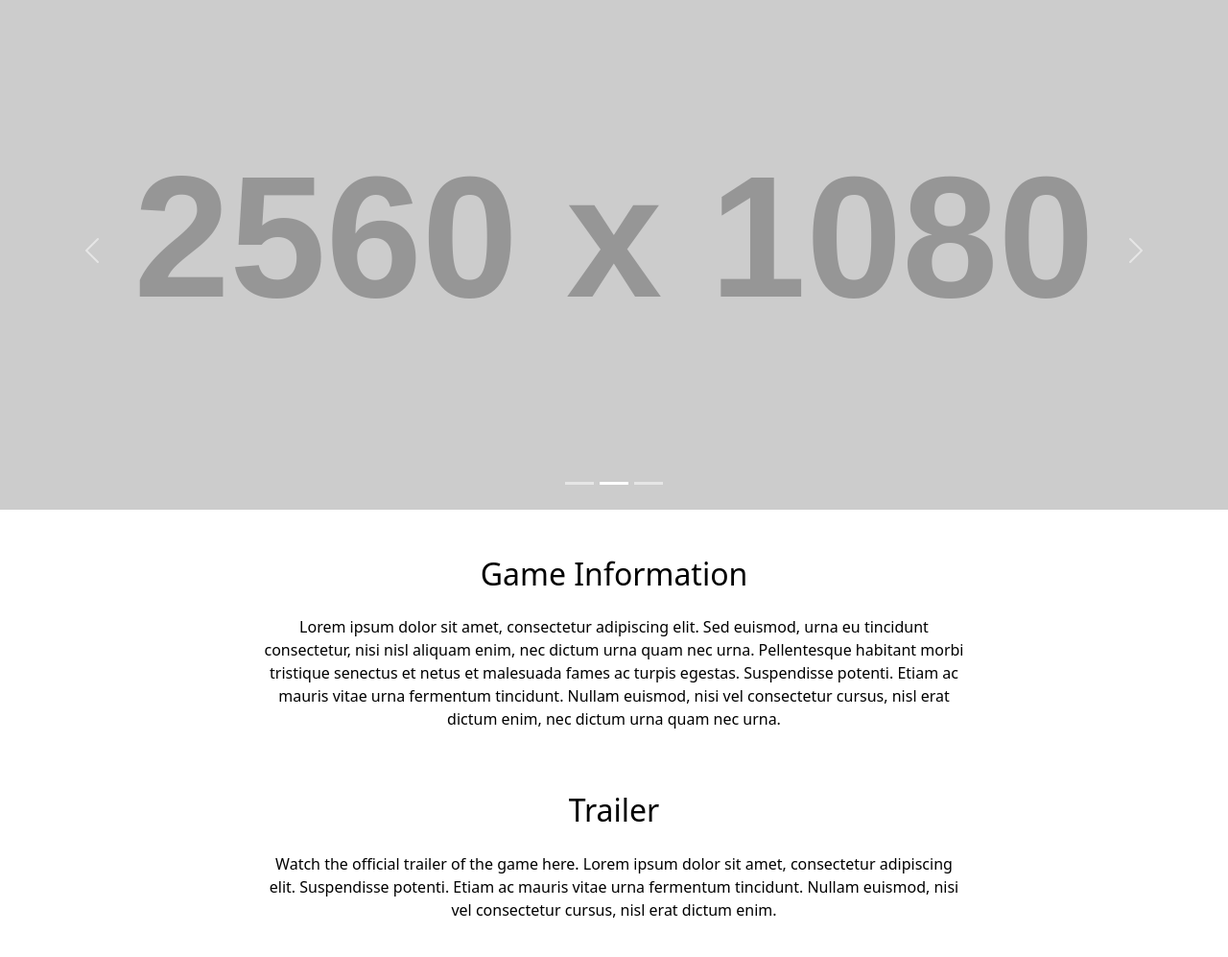
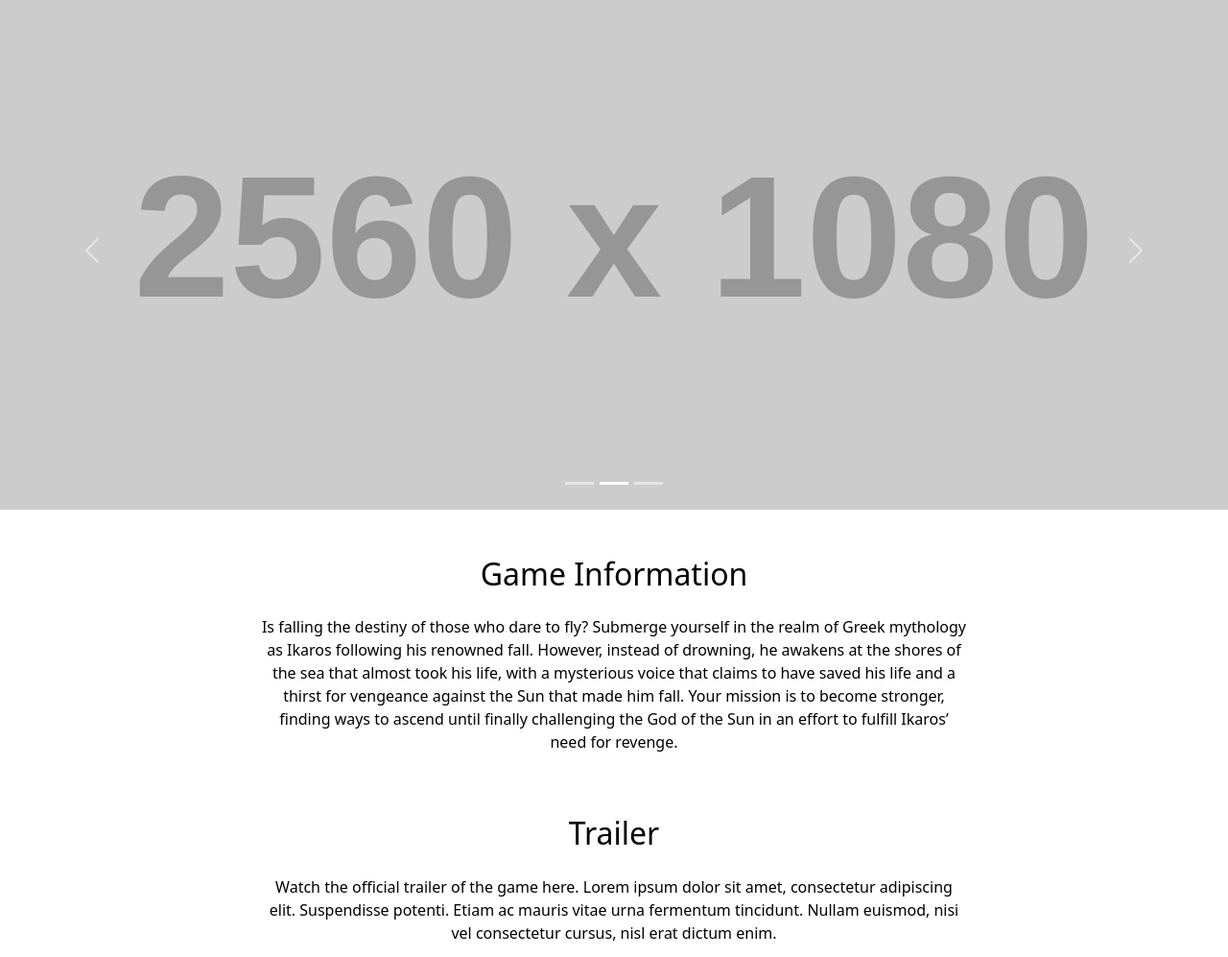
Before and after one commit to Ivalpe/Project2, a plain HTML site: page Web/index.html in a window 1280 px wide. Shown: the part 75-1072 px from the top of the page at 96% size. Drawn offline with nearby package versions, Linux system fonts and the light colour scheme; grey boxes are pictures that could not be loaded; placeholder pictures from the web are drawn by us.

Commit message:
Added game description to websire

```diff
--- a/Web/index.html
+++ b/Web/index.html
@@ -81,11 +81,15 @@
             <div class="col-lg-8">
                 <h2 class="text-center text-black mb-4">Game Information</h2>
                 <p class="text-black text-center">
-                    Lorem ipsum dolor sit amet, consectetur adipiscing elit. Sed euismod, urna eu tincidunt consectetur,
-                    nisi nisl aliquam enim, nec dictum urna quam nec urna. Pellentesque habitant morbi tristique
-                    senectus et netus et malesuada fames ac turpis egestas. Suspendisse potenti. Etiam ac mauris vitae
-                    urna fermentum tincidunt. Nullam euismod, nisi vel consectetur cursus, nisl erat dictum enim, nec
-                    dictum urna quam nec urna.
+                    Is falling the destiny of those who dare to fly?
+
+                    Submerge yourself in the realm of Greek mythology as Ikaros following his renowned fall.
+                    However, instead of drowning, he awakens at the shores of the sea that almost took his life,
+                    with a mysterious voice that claims to have saved his life and a thirst for vengeance against
+                    the Sun that made him fall.
+
+                    Your mission is to become stronger, finding ways to ascend until finally challenging the God
+                    of the Sun in an effort to fulfill Ikaros’ need for revenge.
                 </p>
             </div>
         </div>
```
